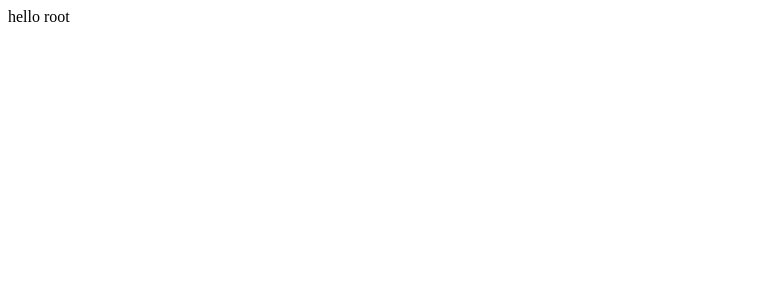
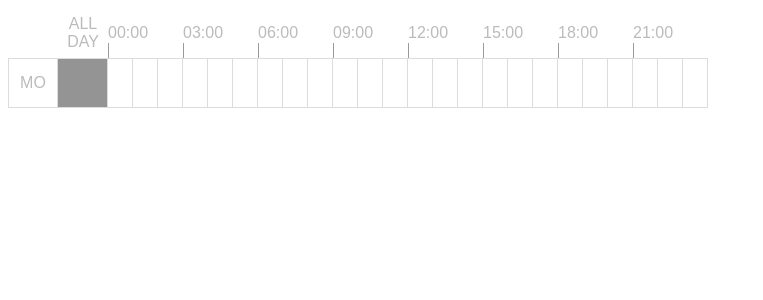
Before and after one commit to Ypalaguta/react-calendar, a React (Create React App) app: page / in a window 1280 px wide. Shown: the top 300 px of the page, without its empty margins (0-763 px from the left). Built offline with nearby package versions, Linux system fonts and the light colour scheme.

Commit message:
primary view of head and week components

```diff
--- /dev/null
+++ b/src/App.css
@@ -0,0 +1,4 @@
+body{
+    font-family: Arial;
+    color: #BBBBBD;
+}
--- a/src/App.js
+++ b/src/App.js
@@ -2,6 +2,7 @@ import React, {Component} from 'react';
 import Root from './components/Root'
 import {Provider} from 'react-redux'
 import store from './redux'
+import './App.css'
 
 class App extends Component {
     render() {
--- a/src/components/Root.js
+++ b/src/components/Root.js
@@ -1,11 +1,25 @@
 import React, {Component} from 'react';
+import Head from '../components/calendar/Head'
+import Week from '../components/calendar/Week'
 import PropTypes from 'prop-types';
+import './calendar/calendar.css'
 
 class Root extends Component {
     render() {
         return (
             <div>
-                hello root
+                <Head labels={[
+                    '','ALL DAY',
+                    '00:00', '',
+                    '03:00', '',
+                    '06:00', '',
+                    '09:00', '',
+                    '12:00', '',
+                    '15:00', '',
+                    '18:00', '',
+                    '21:00', '',
+                ]}/>
+                <Week weekLabel='MO'/>
             </div>
         );
     }
--- /dev/null
+++ b/src/components/calendar/Head/index.js
@@ -0,0 +1,20 @@
+import React, {Component} from 'react';
+import PropTypes from 'prop-types';
+
+class Head extends Component {
+    render() {
+        const {labels} = this.props
+        return (
+            <div className='gridLabels'>
+                {labels.map((label, num) => (<div key={num} className='grid-label'>{label}</div>))}
+            </div>
+        );
+    }
+}
+
+Head.propTypes = {
+    //from props
+    labels: PropTypes.array
+};
+
+export default Head;
--- /dev/null
+++ b/src/components/calendar/Week/index.js
@@ -0,0 +1,23 @@
+import React, {Component} from 'react';
+import PropTypes from 'prop-types';
+
+class Head extends Component {
+    render() {
+        const {weekLabel} = this.props
+        const hours = new Array(24).fill(1)
+        return (
+            <div className='gridWeek'>
+                <div key='grid-label' className='grid-label'>{weekLabel}</div>
+                <div key='grid-empty'  className='grid-empty'></div>
+                {hours.map((el, num) => (<div key={num*60} className='grid-hour'></div>))}
+            </div>
+        );
+    }
+}
+
+Head.propTypes = {
+    //from props
+    weekLabel: PropTypes.string
+};
+
+export default Head;
--- /dev/null
+++ b/src/components/calendar/calendar.css
@@ -0,0 +1,58 @@
+.gridWeek{
+    display: grid;
+    width: 700px;
+    grid-template-columns: 2fr 2fr repeat(24, 1fr);
+    grid-template-rows: 50px;
+    box-sizing: border-box;
+}
+.gridWeek .grid-hour {
+    cursor: pointer;
+}
+.gridWeek .grid-hour.active {
+    background: #DBDBDB;
+}
+.gridWeek .grid-empty.active {
+    background-image: url(ok.png);
+    background-size: 50%;
+    background-repeat: no-repeat;
+    background-position: center;
+}
+.gridWeek div[class^=grid] {
+    display: flex;
+    justify-content: center;
+    align-items: center;
+    border: 1px solid #DCDCDE;
+    border-left: 0px;
+}
+.gridWeek div[class^=grid]:nth-child(1) {
+    border-left: 1px solid #DCDCDE;
+}
+.gridWeek div[class^=grid]:nth-child(2) {
+    background-color: #949494;
+}
+
+.gridLabels {
+    display: grid;
+    width: 700px;
+    grid-template-columns: 2fr 2fr repeat(8, 2fr 1fr);
+    grid-template-rows: 50px;
+}
+.gridLabels .grid-label {
+    position: relative;
+    display: flex;
+}
+.gridLabels .grid-label:nth-child(2) {
+    align-items: center;
+    text-align: center;
+}
+.gridLabels .grid-label:nth-child(2n+3) {
+    align-items: center;
+}
+.gridLabels .grid-label:nth-child(2n+3):after {
+    content : "";
+    position: absolute;
+    left    : 0;
+    top  : 70%;
+    border-left: 1px solid #9B9B9D;
+    height   : 30%;
+}
```
Also changed, not shown: src/components/calendar/ok.png (added).
